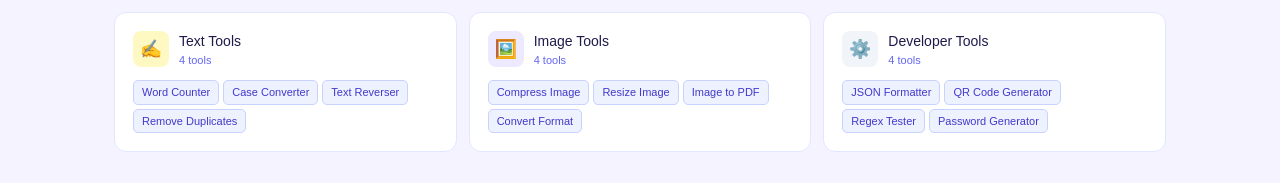
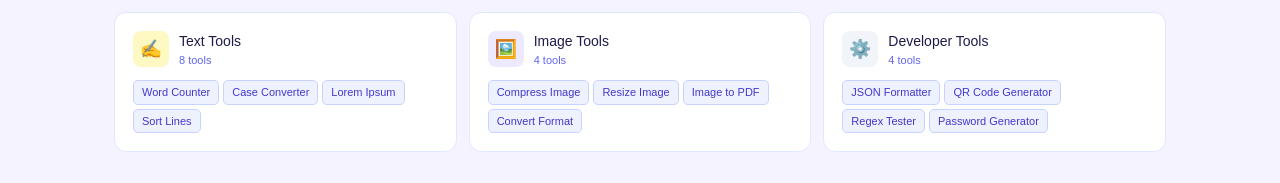
Before and after one commit to PrijithSamuel/toolssite, a Next.js app: page / in a window 1280 px wide. Shown: the part 1027-1210 px from the top of the page. Built offline with nearby package versions, Linux system fonts and the light colour scheme.

Commit message:
Update homepage text tools count and list

```diff
--- a/app/page.js
+++ b/app/page.js
@@ -32,13 +32,13 @@ const categories = [
     tools: ["Unit Converter", "Currency Converter", "Color Converter", "Image Format"],
   },
   {
-    name: "Text Tools",
-    icon: "✍️",
-    iconBg: "#FEF9C3",
-    count: 4,
-    slug: "text-tools",
-    tools: ["Word Counter", "Case Converter", "Text Reverser", "Remove Duplicates"],
-  },
+  name: "Text Tools",
+  icon: "✍️",
+  iconBg: "#FEF9C3",
+  count: 8,
+  slug: "text-tools",
+  tools: ["Word Counter", "Case Converter", "Lorem Ipsum", "Sort Lines"],
+},
   {
     name: "Image Tools",
     icon: "🖼️",
```
